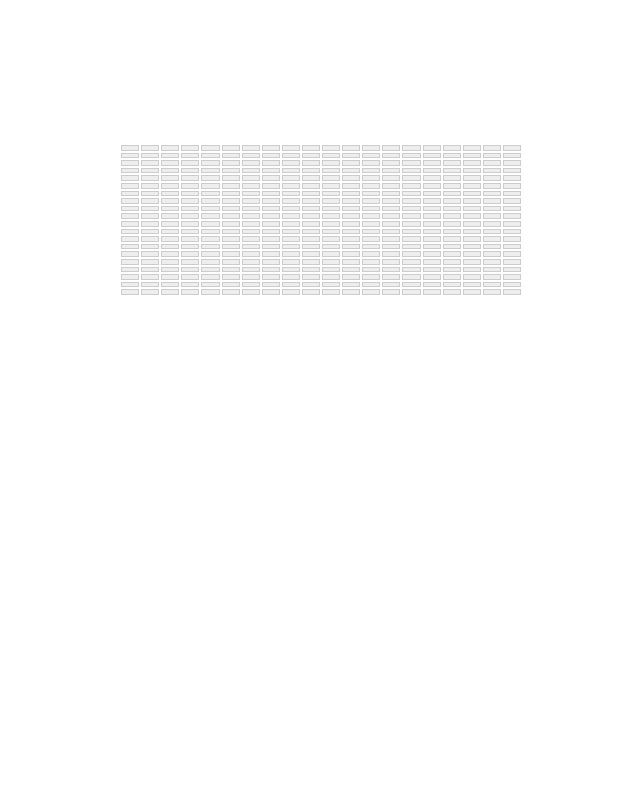
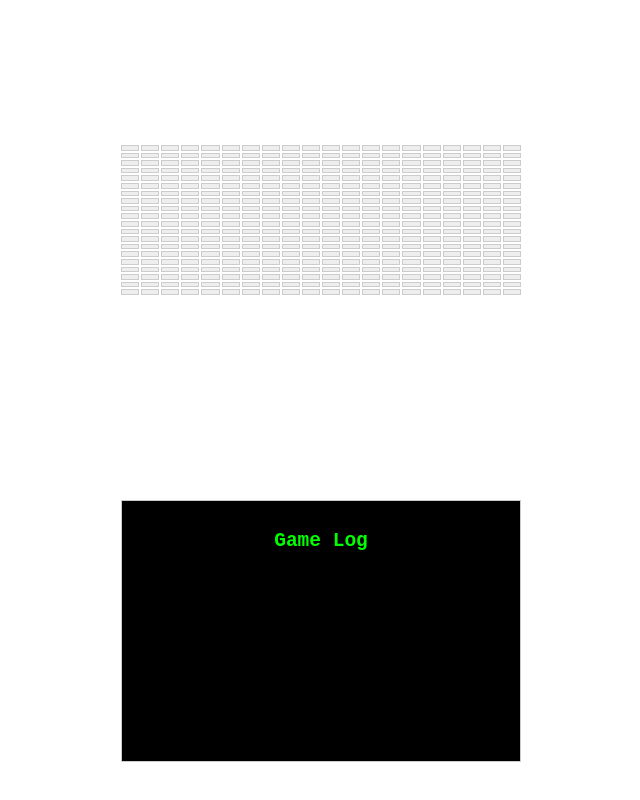
Before and after one commit to otherview/ethlisbon2023, a Vue app in the folder battleships/: page / in a window 1280 px wide. Shown: the part 487-1287 px from the top of the page, without its empty margins (319-959 px from the left). Before the commit the page ends 1051 px from the top, so only its background shows below. Built offline with nearby package versions, Linux system fonts and the light colour scheme.

Commit message:
game log

```diff
--- a/battleships/src/components/BattleshipMap.vue
+++ b/battleships/src/components/BattleshipMap.vue
@@ -18,6 +18,14 @@
         ></div>
       </div>
     </div>
+
+    <div class="game-log">
+      <h2>Game Log</h2>
+        <!-- loop through log messages in gameLog -->
+        <div class="log-msg" v-for="(log, index) in gameLog" :key="index">
+          {{ log }}
+        </div>
+    </div>
   </div>
 </template>
 
@@ -33,6 +41,7 @@ export default {
   data() {
     return {
       gridSize: 20,
+      gameLog: [],
     };
   },
   computed: {
@@ -52,7 +61,9 @@ export default {
       if (cell.classList.contains('cell')) {
         const row = cell.dataset.row;
         const col = cell.dataset.col;
-        console.log(`Cell clicked: Row ${row}, Column ${col}`);
+        let logMsg = `Cell clicked: Row ${row}, Column ${col}`;
+        console.log(logMsg);
+        this.gameLog.push(logMsg);
       }
     },
   },
@@ -94,4 +105,16 @@ export default {
   background-color: orange; /* Cell background color on hover */
   cursor: pointer; /* Cursor changes to pointer on hover */
 }
+
+.game-log {
+  height: 30vh; /* Set the height of the game log */
+  overflow-y: scroll; /* Enable vertical scrolling */
+  border: 1px solid #ccc; /* Add a border */
+  padding: 10px; /* Add some padding */
+
+  /* console appearance, neon green and monospace with dark grey background */
+  background-color: #000;
+  font-family: monospace;
+  color: #0f0;
+}
 </style>
```
Also changed, not shown: battleships/src/components/HelloWorld.vue (deleted, +0 -40 lines).
